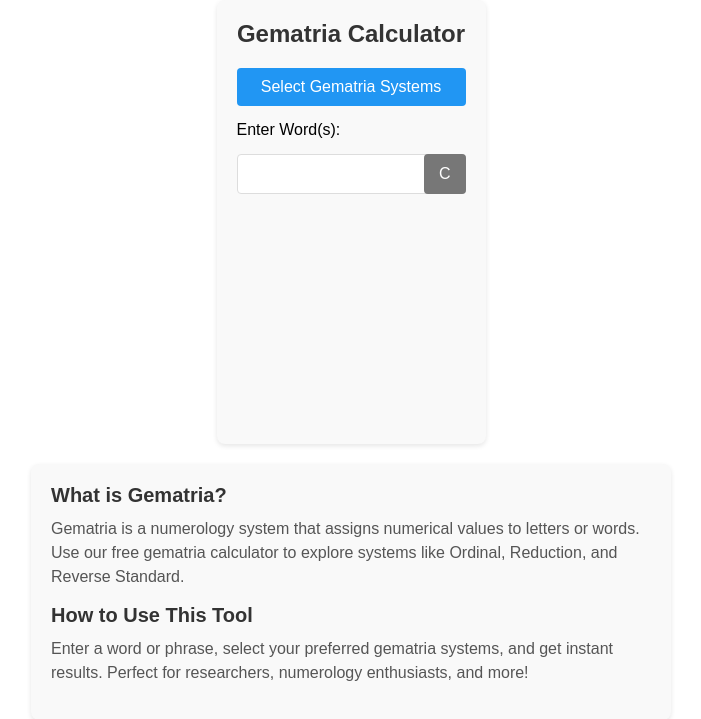
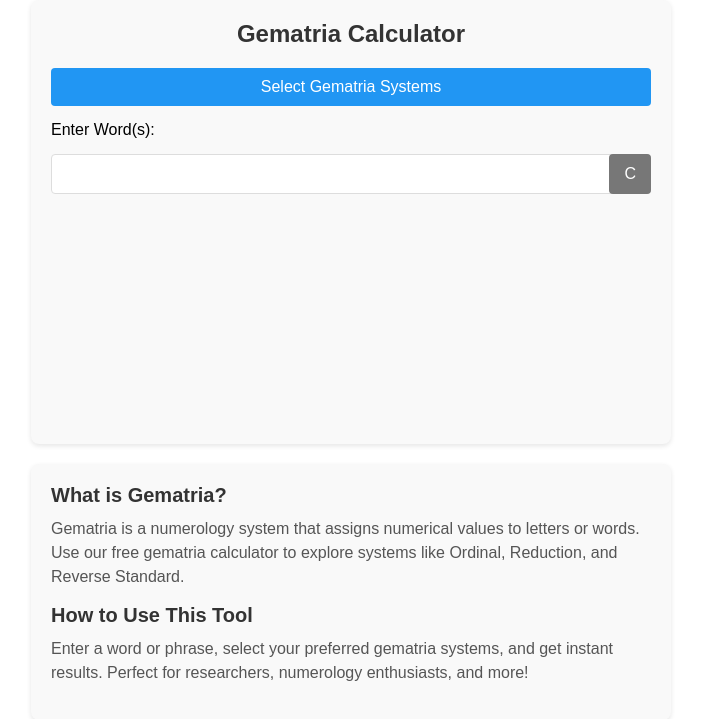
Before and after one commit to jasonbra1n/gematria-calculator, a PHP site: page / in a window 1280 px wide. Shown: the top 719 px of the page, without its empty margins (289-990 px from the left). Run offline with PHP 8.4, Linux system fonts and the light colour scheme.

Commit message:
Update styles.css

```diff
--- a/styles.css
+++ b/styles.css
@@ -27,6 +27,7 @@
   padding: 20px;
   border-radius: 8px;
   box-shadow: 0 2px 5px rgba(0, 0, 0, 0.1);
+  width: 600px;
   max-width: 600px;
   margin: 0 auto;
   flex: 1; /* Pushes footer down */
```
